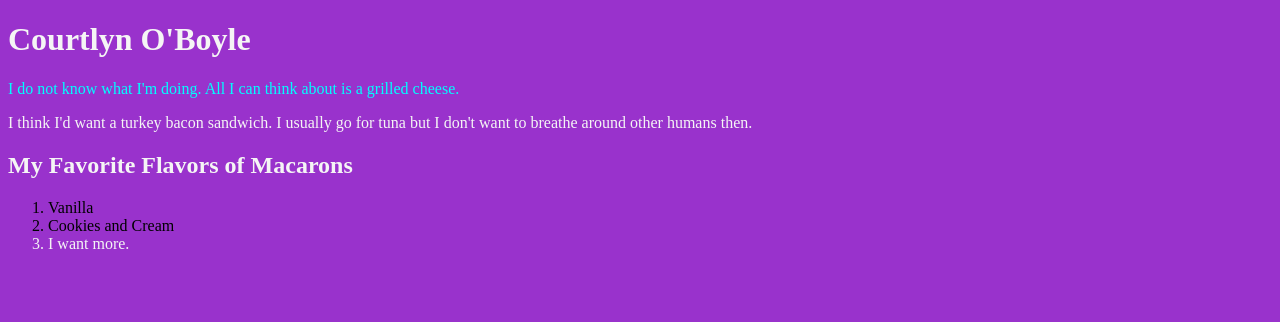
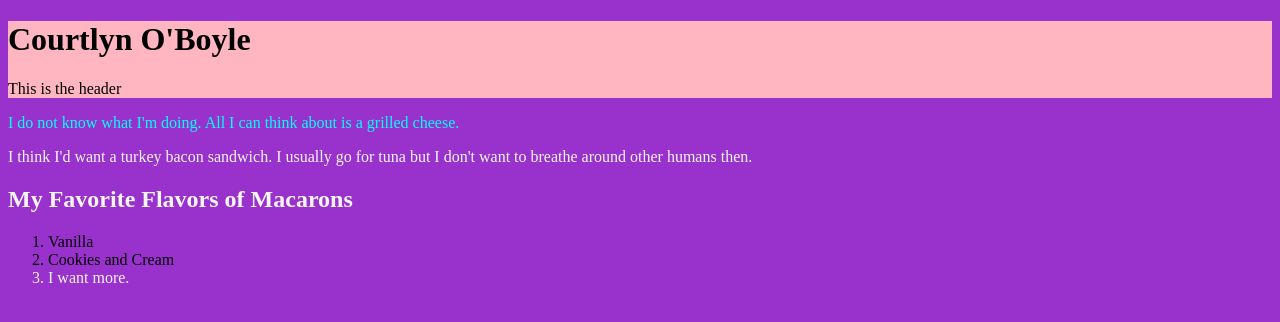
Before and after one commit to coboyle444/inter-web-comms-first-repo, a plain HTML site: page index.html in a window 1280 px wide. Drawn offline with Linux system fonts and the light colour scheme.

Commit message:
add: div and header with styles

```diff
--- a/index.html
+++ b/index.html
@@ -7,7 +7,10 @@
     <link rel="stylesheet" href="stylesheet.css">
 </head>
 <body>
+    <div class="header">
     <h1> Courtlyn O'Boyle </h1>
+    <p> This is the header </p>
+    </div>
     <p id="sandwich"> I do not know what I'm doing. All I can think about is a grilled cheese. </p>
     <p> I think I'd want a turkey bacon sandwich. I usually go for tuna but I don't want to breathe around other humans then.</p>
 
--- a/stylesheet.css
+++ b/stylesheet.css
@@ -14,3 +14,8 @@ li.personal {
 }
 
 /* Can use .personal but it applies to everything classed as personal, not just lists */
+
+div.header {
+    background-color:lightpink;
+    color:black;
+}
```
